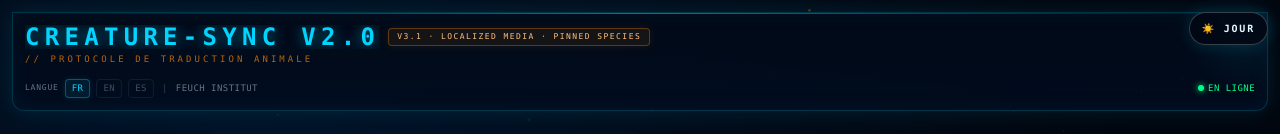
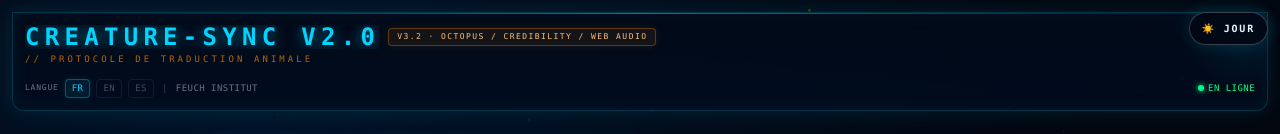
Before and after one commit to benoitlub/Creature-sync, a React (Vite) app: page / in a window 1280 px wide. Shown: the top 134 px of the page. Built offline with nearby package versions, Linux system fonts and the light colour scheme.

Commit message:
Bump header to v3.2 Octopus credibility

```diff
--- a/src/pages/Home.tsx
+++ b/src/pages/Home.tsx
@@ -20,7 +20,7 @@ import {
   type SessionJournalEntry,
 } from "../utils/sessionJournal";
 
-const VERSION_LABEL = "V3.1 · LOCALIZED MEDIA · PINNED SPECIES";
+const VERSION_LABEL = "V3.2 · OCTOPUS / CREDIBILITY / WEB AUDIO";
 
 const DASHBOARD_COPY: Record<Lang, {
   bio: string;
```
